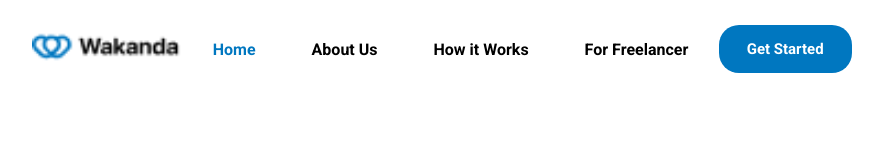
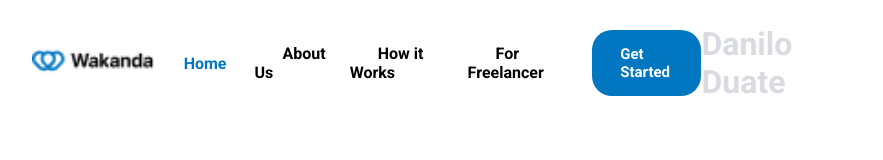
Before and after one commit to danilojduarte/Landing-Page-Recrutador, a plain HTML site: page index.html in a window 1280 px wide. Shown: the whole page, without its empty margins (198-1081 px from the left). Drawn offline with nearby package versions, Linux system fonts and the light colour scheme; a web font is replaced by a local one.

Commit message:
Adicionado texto

```diff
--- a/index.html
+++ b/index.html
@@ -26,6 +26,10 @@
         <div class="top-btn">
             <a href="#">Get Started</a>
         </div>
+
+
+
+        <H1>Danilo Duate</H1>
     </header>
     <!-- Fim Header -->
 
```
